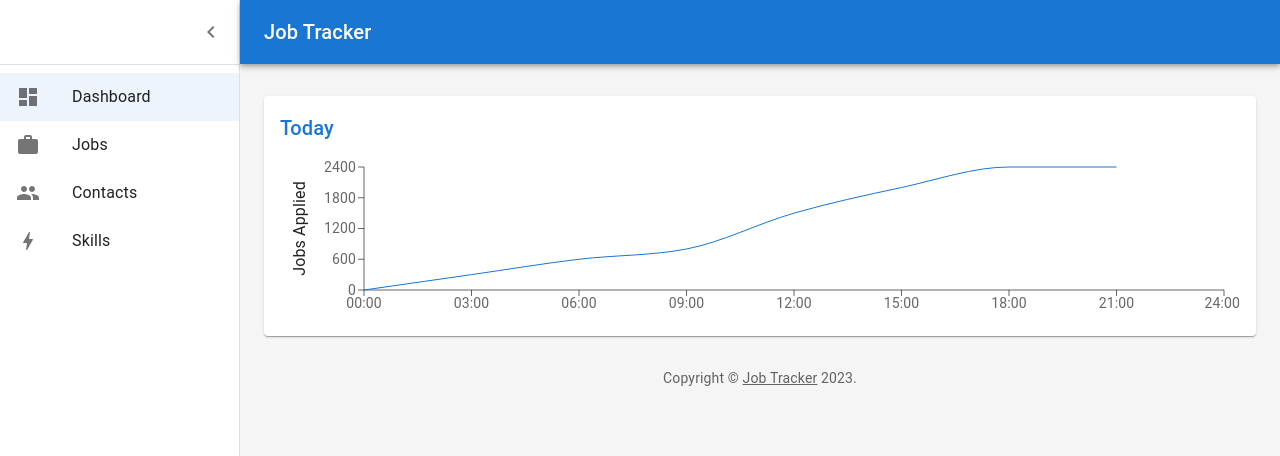
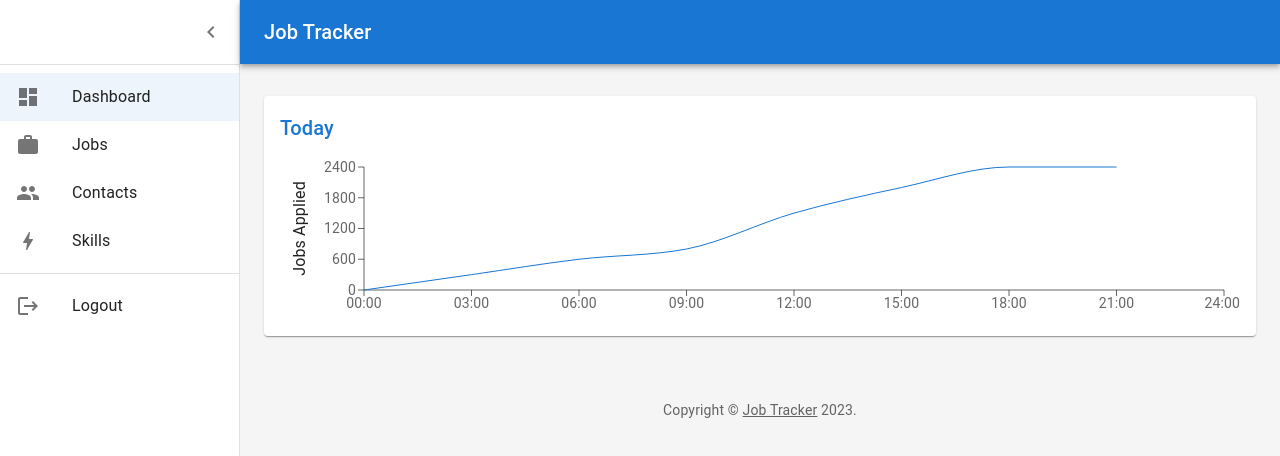
Before and after one commit to dsaldonid/JobTracker, a React (Create React App) app in the folder job-tracker-frontend/: page / in a window 1280 px wide. Both pictures are taken after a click on the button "SIGN IN". Shown: the top 456 px of the page. Built offline with nearby package versions, Linux system fonts and the light colour scheme.

Commit message:
Refactor Dashboard component to be able to use the store and mimic log out action

```diff
--- a/job-tracker-frontend/src/components/dashboard/Dashboard.tsx
+++ b/job-tracker-frontend/src/components/dashboard/Dashboard.tsx
@@ -27,20 +27,11 @@ import PeopleIcon from '@mui/icons-material/People';
 import WorkIcon from '@mui/icons-material/Work';
 import ContactsTable from './ContactsTable';
 import SkillsTable from './SkillsTable';
-
-
-function Copyright(props: any) {
-  return (
-    <Typography variant="body2" color="text.secondary" align="center" {...props}>
-      {'Copyright © '}
-      <Link color="inherit" href="https://github.com/dsaldonid/JobTracker">
-        Job Tracker
-      </Link>{' '}
-      {new Date().getFullYear()}
-      {'.'}
-    </Typography>
-  );
-}
+import { AppContext } from '../..';
+import LogoutIcon from '@mui/icons-material/Logout';
+import {observer} from 'mobx-react-lite'
+import { AppPageState } from '../app/types';
+import Copyright from '../shared/Copyright';
 
 const drawerWidth: number = 240;
 
@@ -150,6 +141,9 @@ function DashboardContent() {
   }
 
   return (
+    <AppContext.Consumer>
+        {
+            value =>
             <ThemeProvider theme={mdTheme}>
             <Box sx={{ display: 'flex' }}>
               <CssBaseline />
@@ -234,6 +228,15 @@ function DashboardContent() {
                       </ListItemIcon>
                       <ListItemText primary="Skills" />
                       </ListItemButton>
+                      <Divider sx={{ my: 1 }} />
+                      <ListItemButton
+                          onClick={() => {value.setPageState(AppPageState.LOGIN_PAGE)}}
+                      >
+                      <ListItemIcon>
+                          <LogoutIcon />
+                      </ListItemIcon>
+                      <ListItemText primary="Logout" />
+                      </ListItemButton>
                   </React.Fragment>
                 </List>
               </Drawer>
@@ -255,14 +258,18 @@ function DashboardContent() {
                     {/* Recent Orders */}
                     {pageContent()}
                   </Grid>
-            <Copyright sx={{ pt: 4 }} />
+                  <Copyright />
                 </Container>
               </Box>
             </Box>
           </ThemeProvider>
+        }
+    </AppContext.Consumer>
   );
 }
 
-export default function Dashboard() {
+const Dashboard: React.FC= observer(()=> {
   return <DashboardContent />;
-}
+});
+
+export default Dashboard;
```
Lines whose indentation alone changed are shown as unchanged.
